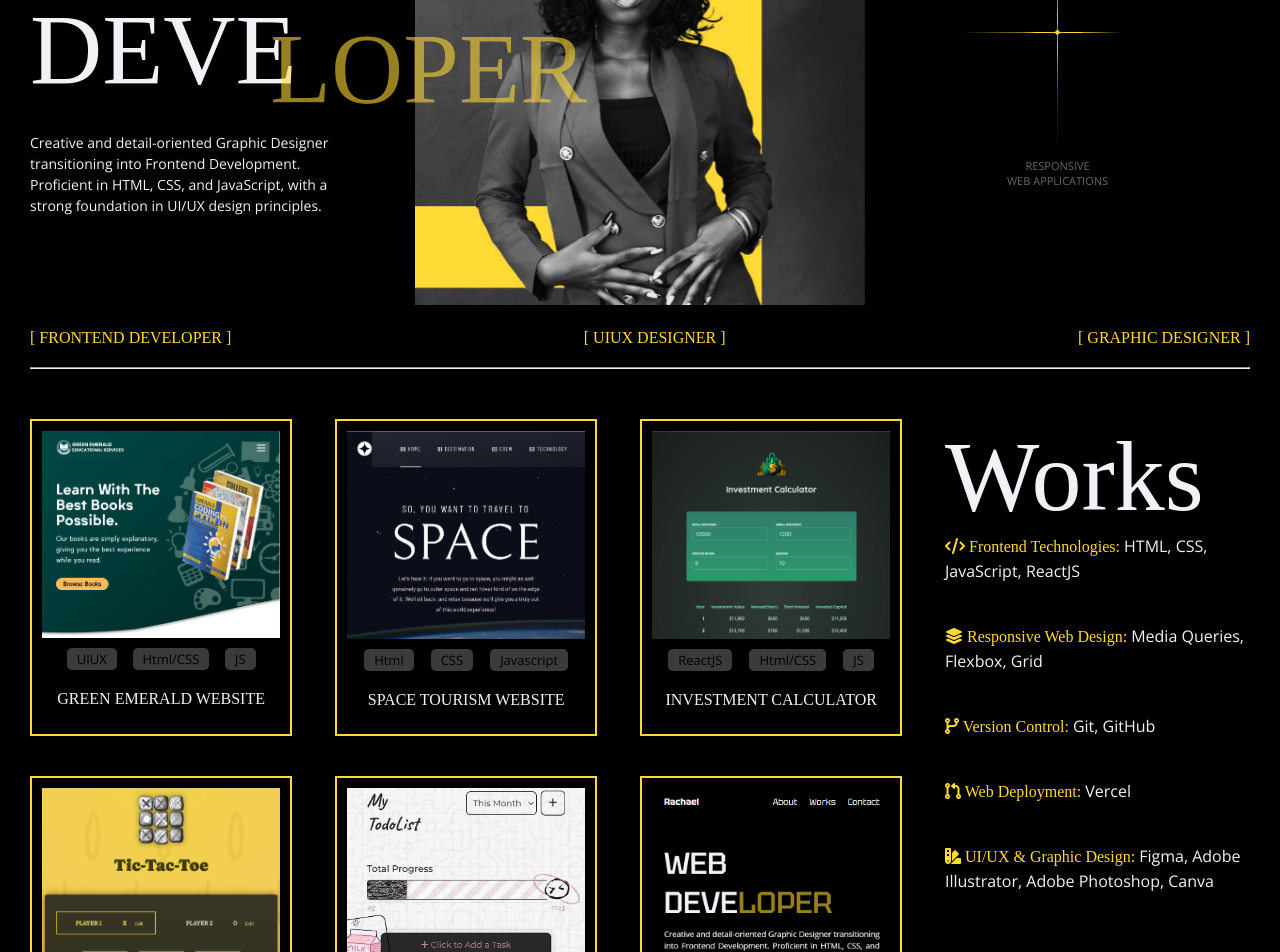
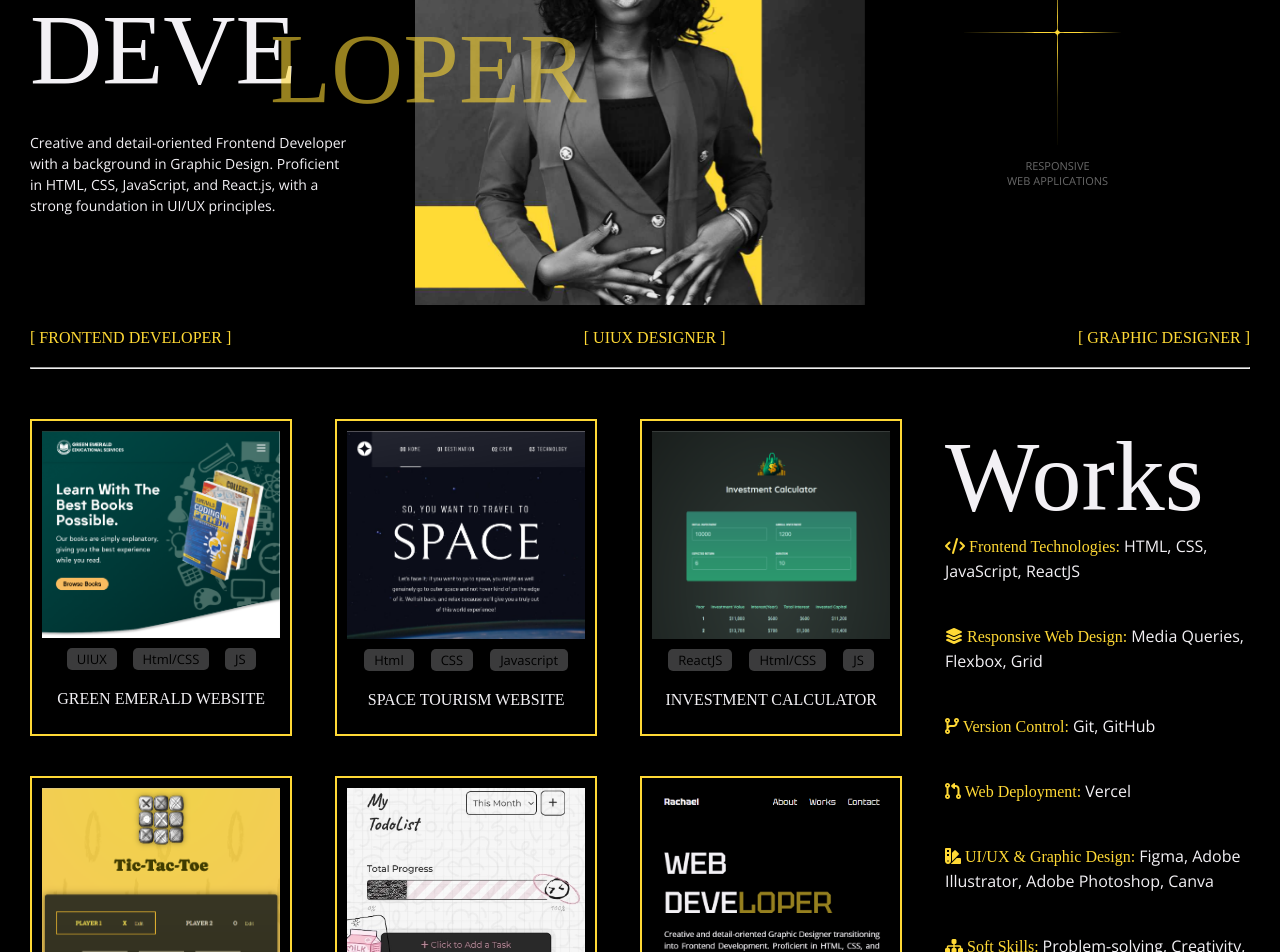
Before and after one commit to Rachael-debug/Racheal-designs-portfolio, a React (Vite) app: page / in a window 1280 px wide. Shown: the part 240-1192 px from the top of the page. Built offline with nearby package versions, Linux system fonts and the light colour scheme; a web font is replaced by a local one.

Commit message:
updated bio, resume and skills

```diff
--- a/src/components/About.jsx
+++ b/src/components/About.jsx
@@ -1,6 +1,6 @@
 import profileImg from '../assets/profile-pic.jpg';
 import star from '../assets/star.svg';
-import rachaelResume from '../assets/Rachael-Resume.pdf'
+import rachaelResume from '../assets/Rachael-A-Resume.pdf'
 import downloadResume from '../assets/downloadResume.svg'
 
 export default function About(){
@@ -10,14 +10,14 @@
                 <div id="firstInfo">
                     <h1>WEB</h1>
                     <h1>DEVE</h1><h2><span>LOPER</span></h2>
-                    <p id='introduction'>Creative and detail-oriented Graphic Designer transitioning into Frontend Development. Proficient in HTML, CSS, and JavaScript, with a strong foundation in UI/UX design principles.</p>
+                    <p id='introduction'>Creative and detail-oriented Frontend Developer with a background in Graphic Design. Proficient in HTML, CSS, JavaScript, and React.js, with a strong foundation in UI/UX principles.</p>
                 </div>
 
                 <div id='profileImg'>
                     <img src={profileImg} alt="" />
                 </div>
                 <div>
-                    <a href={rachaelResume} download="Rachael Resume" id='downloadResume'><img src={downloadResume} alt="Download Resume" /></a>
+                    <a href={rachaelResume} download="Rachael Akinfoyewa Resume" id='downloadResume'><img src={downloadResume} alt="Download Resume" /></a>
                     <div id='secondInfo'>
                         <p className='appDesriptions'>user-friendly<br/>designs</p>
                         <img src={star} alt="" />
--- a/src/components/Skills.jsx
+++ b/src/components/Skills.jsx
@@ -6,6 +6,7 @@
             <li><i className="fa-solid fa-code-branch"></i> Version Control: <span> Git, GitHub</span></li>
             <li><i className="fa-solid fa-code-pull-request"></i> Web Deployment: <span>Vercel</span></li>
             <li><i className="fa-solid fa-swatchbook"></i> UI/UX & Graphic Design: <span>Figma, Adobe Illustrator, Adobe Photoshop, Canva</span></li>
+            <li><i className="fa-solid fa-sitemap"></i> Soft Skills: <span>Problem-solving, Creativity, Attention to Detail, Adaptability, Communication</span></li>
         </ol>
     )
 }
--- a/src/index.css
+++ b/src/index.css
@@ -57,7 +57,7 @@
 #introduction{
   font-family: "Open Sans";
   font-size: 14px;
-  max-width: 300px;
+  max-width: 320px;
   line-height: 1.5;
   margin-top: 25px;
   /* margin-bottom: 45px; */
```
Also changed, not shown: 1 other file (tests, documents, lock files or other folders).
